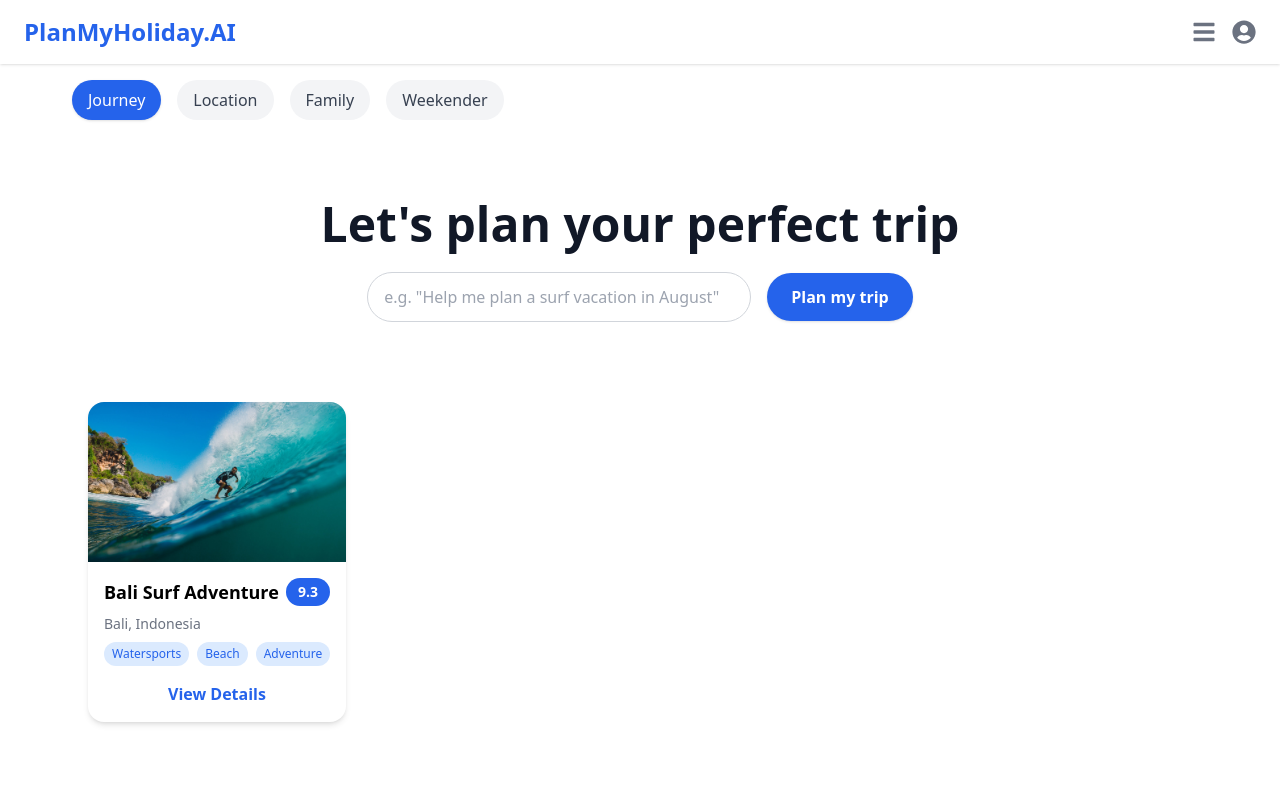
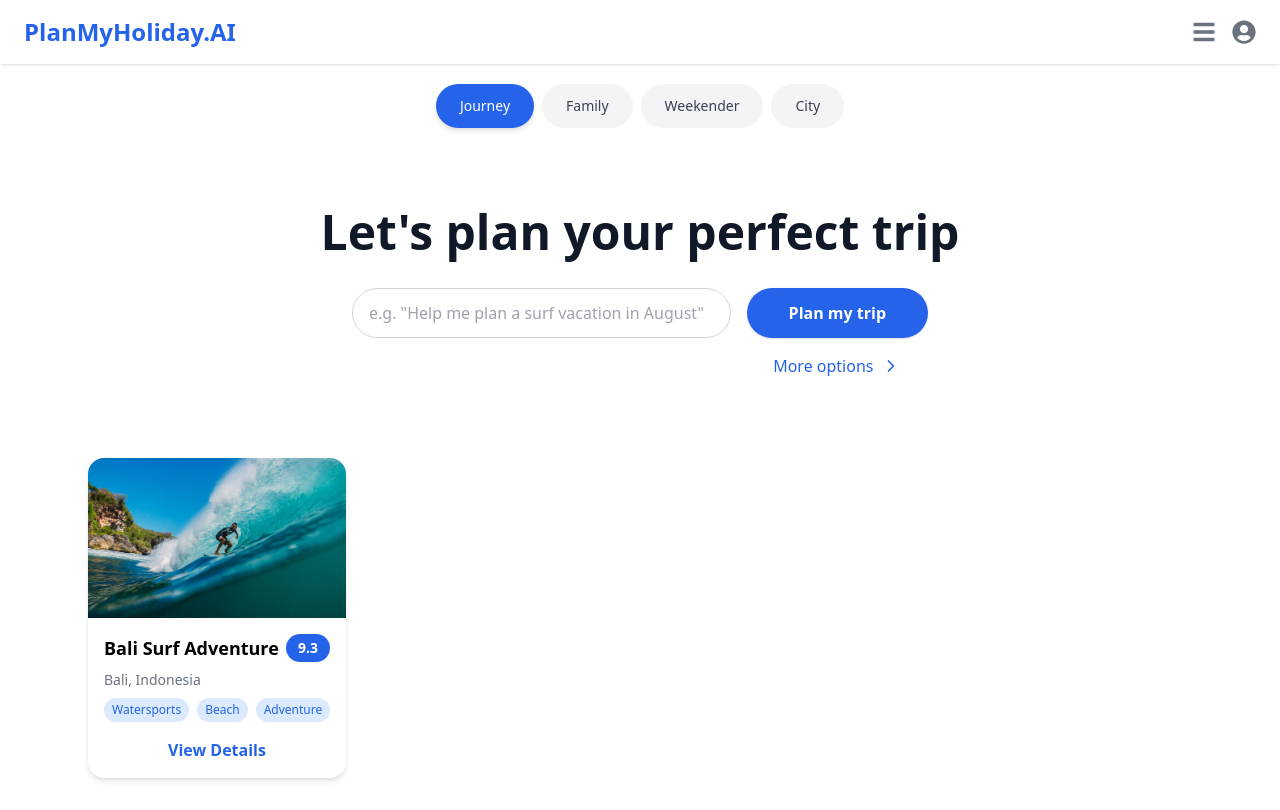
Before and after one commit to p0onage/planmyholiday-ai, a React (Vite) app: page / in a window 1280 px wide. Built offline with nearby package versions, Linux system fonts and the light colour scheme.

Commit message:
create expandable button for additional filter

```diff
--- a/package.json
+++ b/package.json
@@ -3,8 +3,10 @@
   "version": "0.1.0",
   "private": true,
   "dependencies": {
+    "lucide-react": "^0.542.0",
     "react": "^18.0.0",
     "react-dom": "^18.0.0",
+    "react-hook-form": "^7.62.0",
     "react-icons": "^4.10.1"
   },
   "devDependencies": {
@@ -13,11 +15,11 @@
     "@types/react-dom": "^19.1.9",
     "@vitejs/plugin-react": "^5.0.2",
     "autoprefixer": "^10.0.0",
-    "postcss": "^8.0.0",
-    "tailwindcss": "^3.0.0",
     "eslint": "^9.33.0",
     "eslint-plugin-react-hooks": "^5.2.0",
     "eslint-plugin-react-refresh": "^0.4.20",
+    "postcss": "^8.0.0",
+    "tailwindcss": "^3.0.0",
     "typescript": "^5.9.2",
     "typescript-eslint": "^8.39.1",
     "vite": "^7.1.3"
--- a/src/App.tsx
+++ b/src/App.tsx
@@ -1,10 +1,11 @@
 import { useState } from 'react';
 import Header from './components/Header';
-import Tabs from './components/Tabs';
+import Tabs from "./components/Tabs.tsx";
 import Hero from './components/Hero';
 import TripGrid from './components/TripGrid';
 import TripDetailModal from './components/TripDetailModal';
-import type { Trip } from './types';
+import type { Trip} from './types';
+import {TravelCategory} from "./types";
 import baliImage from './assets/images/surf-in-bali.jpg';
 
 // Demo data for initial UI
@@ -28,7 +29,7 @@ const demoTrips: Trip[] = [
 ];
 
 export default function App() {
-  const [activeTab, setActiveTab] = useState<string>('Journey');
+  const [activeTab, setActiveTab] = useState<TravelCategory>(TravelCategory.Journey);
   const [trips, setTrips] = useState<Trip[]>(demoTrips);
   const [selectedTrip, setSelectedTrip] = useState<Trip | null>(null);
 
@@ -46,7 +47,7 @@ export default function App() {
     <div className="min-h-screen bg-white">
       <Header />
       <main className="max-w-6xl mx-auto px-2">
-        <Tabs active={activeTab} onChange={setActiveTab} />
+        <Tabs activeTab={activeTab} onTabChange={setActiveTab} />
         <Hero onPlan={handlePlan} />
         <TripGrid trips={trips} onView={setSelectedTrip} />
         <TripDetailModal trip={selectedTrip} onClose={() => setSelectedTrip(null)} />
--- a/src/components/Hero.tsx
+++ b/src/components/Hero.tsx
@@ -1,41 +1,85 @@
-import React, { useState } from "react";
+import  { useState } from "react";
+import { useForm } from "react-hook-form";
+import { ChevronRight, ChevronDown } from "lucide-react";
 import { type HeroProps } from "../types";
 
-export default function Hero({ onPlan }: HeroProps) {
-  const [prompt, setPrompt] = useState<string>("");
-
-  const handleSubmit = (e: React.FormEvent<HTMLFormElement>): void => {
-    e.preventDefault();
-    onPlan(prompt);
+type FormValues = {
+    prompt: string;
 };
 
-  const handleInputChange = (e: React.ChangeEvent<HTMLInputElement>): void => {
-    setPrompt(e.target.value);
+export default function Hero({ onPlan }: HeroProps) {
+    const { register, handleSubmit, reset } = useForm<FormValues>({
+        defaultValues: { prompt: "" },
+    });
+
+    const [showMore, setShowMore] = useState(false);
+
+    const onSubmit = (data: FormValues): void => {
+        onPlan(data.prompt);
+        reset();
     };
 
     return (
-    <section className="text-center py-12 bg-white">
-      <h1 className="text-3xl md:text-5xl font-bold mb-6 text-gray-900">
+        <section className="py-12 bg-white text-center">
+            {/* Title */}
+            <h1 className="text-3xl md:text-5xl font-bold mb-8 text-gray-900">
                 Let's plan your perfect trip
             </h1>
+
+            {/* Form container with fixed max width */}
             <form
-        className="flex flex-col md:flex-row justify-center items-center gap-4"
-        onSubmit={handleSubmit}
+                onSubmit={handleSubmit(onSubmit)}
+                className="
+                  grid gap-4 justify-center
+                  grid-cols-1
+                  md:grid-cols-3 md:auto-rows-auto md:gap-x-4
+                  max-w-xl mx-auto
+                "
             >
+                {/* Input: spans 2 cols on desktop */}
                 <input
                     type="text"
-          className="w-72 md:w-96 px-4 py-3 rounded-full border border-gray-300 focus:outline-none focus:ring-2 focus:ring-accent"
+                    className="w-4/5 md:w-full mx-auto px-4 py-3 rounded-full border border-gray-300 focus:outline-none focus:ring-2 focus:ring-accent md:col-span-2"
                     placeholder='e.g. "Help me plan a surf vacation in August"'
-          value={prompt}
-          onChange={handleInputChange}
+                    {...register("prompt", { required: true })}
                 />
+
+                {/* Button: col 3, row 1 */}
                 <button
                     type="submit"
-          className="bg-accent text-white px-6 py-3 rounded-full font-semibold shadow hover:bg-blue-700 transition"
+                    className="order-2 md:order-none
+                    w-2/5 md:w-full mx-auto
+                    bg-accent
+                    text-white px-6 py-3 rounded-full
+                    font-semibold shadow hover:bg-blue-700
+                    transition md:col-start-3 md:row-start-1"
                 >
                     Plan my trip
                 </button>
+
+                {/* More options: col 3, row 2 */}
+                <div
+                    className="order-1 md:order-none
+                    text-accent
+                    font-medium flex items-center justify-center
+                    cursor-pointer select-none md:col-start-3 md:row-start-2"
+                    onClick={() => setShowMore(!showMore)}
+                >
+                    <span>More options</span>
+                    {showMore ? (
+                        <ChevronDown className="ml-2 h-5 w-5" />
+                    ) : (
+                        <ChevronRight className="ml-2 h-5 w-5" />
+                    )}
+                </div>
             </form>
+
+            {/* Sub box */}
+            {showMore && (
+                <div className="mt-4 mx-auto w-full max-w-md bg-blue-50 rounded-xl p-4 shadow">
+                    <p className="text-sm text-gray-700">Extra filters or inputs go here.</p>
+                </div>
+            )}
         </section>
     );
 }
--- a/src/components/Tabs.tsx
+++ b/src/components/Tabs.tsx
@@ -1,27 +1,33 @@
-import { type TabsProps } from "../types";
+import {useState} from "react";
+import {TravelCategory, type TravelTabProps} from "../types";
 
-const tabs: string[] = ["Journey", "Location", "Family", "Weekender"];
+const Tabs = ({ activeTab = TravelCategory.Journey, onTabChange }: TravelTabProps) => {
+    const [active, setActive] = useState<TravelCategory>(activeTab);
 
-export default function Tabs({ active, onChange }: TabsProps) {
-  const handleTabClick = (tab: string): void => {
-    onChange(tab);
+    const handleTabClick = (tab: TravelCategory) => {
+        setActive(tab);
+        onTabChange?.(tab);
     };
 
     return (
-    <nav className="flex gap-4 mt-4 mb-8">
-      {tabs.map(tab => (
+        <nav className="flex justify-center items-center mb-8 mt-5">
+            <div className="flex space-x-2">
+                {Object.values(TravelCategory).map((tab) => (
                     <button
                         key={tab}
-          className={`px-4 py-2 rounded-full font-medium transition ${
+                        onClick={() => handleTabClick(tab)}
+                        className={`px-6 py-3 rounded-full text-sm font-medium transition-all duration-200 ${
                             active === tab
-              ? "bg-accent text-white shadow"
-              : "bg-gray-100 text-gray-700"
+                                ? 'bg-accent text-white shadow-md'
+                                : 'bg-gray-100 text-gray-700 hover:bg-gray-200'
                         }`}
-          onClick={() => handleTabClick(tab)}
                     >
                         {tab}
                     </button>
                 ))}
+            </div>
         </nav>
     );
-}
+};
+
+export default Tabs;
--- a/src/types/index.ts
+++ b/src/types/index.ts
@@ -33,3 +33,17 @@ export interface TabsProps {
   active: string;
   onChange: (tab: string) => void;
 }
+
+export const TravelCategory = {
+  Journey: 'Journey',
+  Family: 'Family',
+  Weekender: 'Weekender',
+  City: 'City',
+} as const;
+
+export type TravelCategory = (typeof TravelCategory)[keyof typeof TravelCategory];
+
+export interface TravelTabProps {
+  activeTab?: TravelCategory;
+  onTabChange?: (tab: TravelCategory) => void;
+}
```
Also changed, not shown: 1 other file (tests, documents, lock files or other folders). Lines whose indentation alone changed are shown as unchanged.
